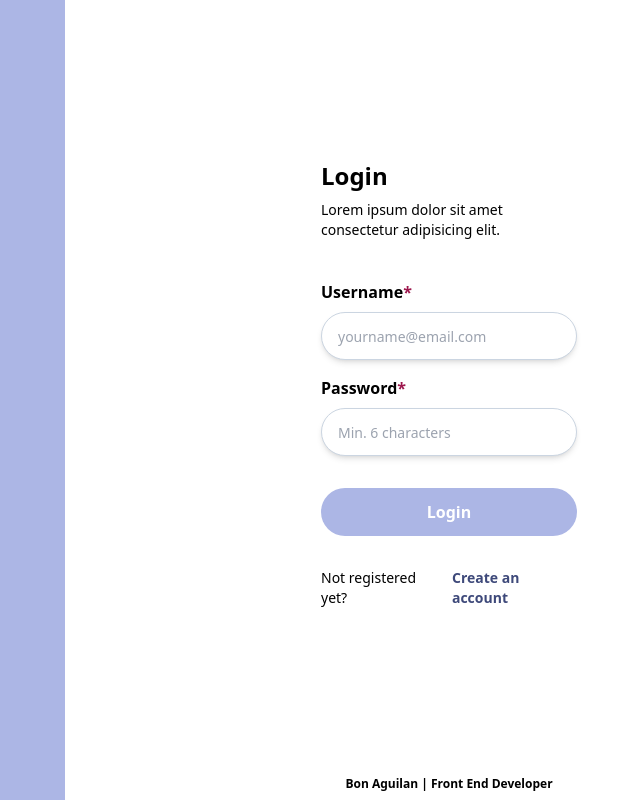
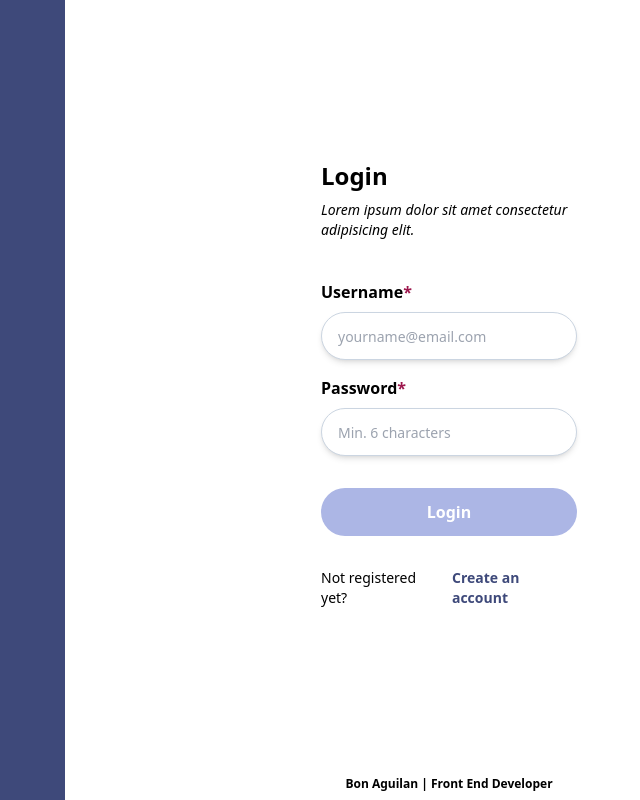
Before and after one commit to aguilanbon/mern-app, a React (Create React App) app: page / in a window 1280 px wide. Shown: the whole page, without its empty margins (447-1087 px from the left). Built offline with nearby package versions, Linux system fonts and the light colour scheme.

Commit message:
changes in primary color

```diff
--- a/src/pages/Login/Login.jsx
+++ b/src/pages/Login/Login.jsx
@@ -5,13 +5,13 @@ function Login() {
     return (
         <div className='min-h-screen'>
             <div className='w-full h-auto flex'>
-                <div className='w-2/5 h-screen bg-secondary'>
+                <div className='w-2/5 h-screen bg-primary'>
 
                 </div>
                 <div className='w-3/5 flex flex-col'><div className='w-full h-full xl:px-64 md:px-16 px-4 flex flex-col items-center justify-center'>
                         <div className='w-full flex flex-col mb-10'>
                             <h1 className='text-2xl font-bold mb-2' >Login</h1>
-                            <p className='text-sm'>Lorem ipsum dolor sit amet consectetur adipisicing elit.</p>
+                            <p className='text-sm italic'>Lorem ipsum dolor sit amet consectetur adipisicing elit.</p>
                         </div>
                         <form action='' className='w-full flex flex-col'>
                             <div className='flex flex-col mb-4'>
```
